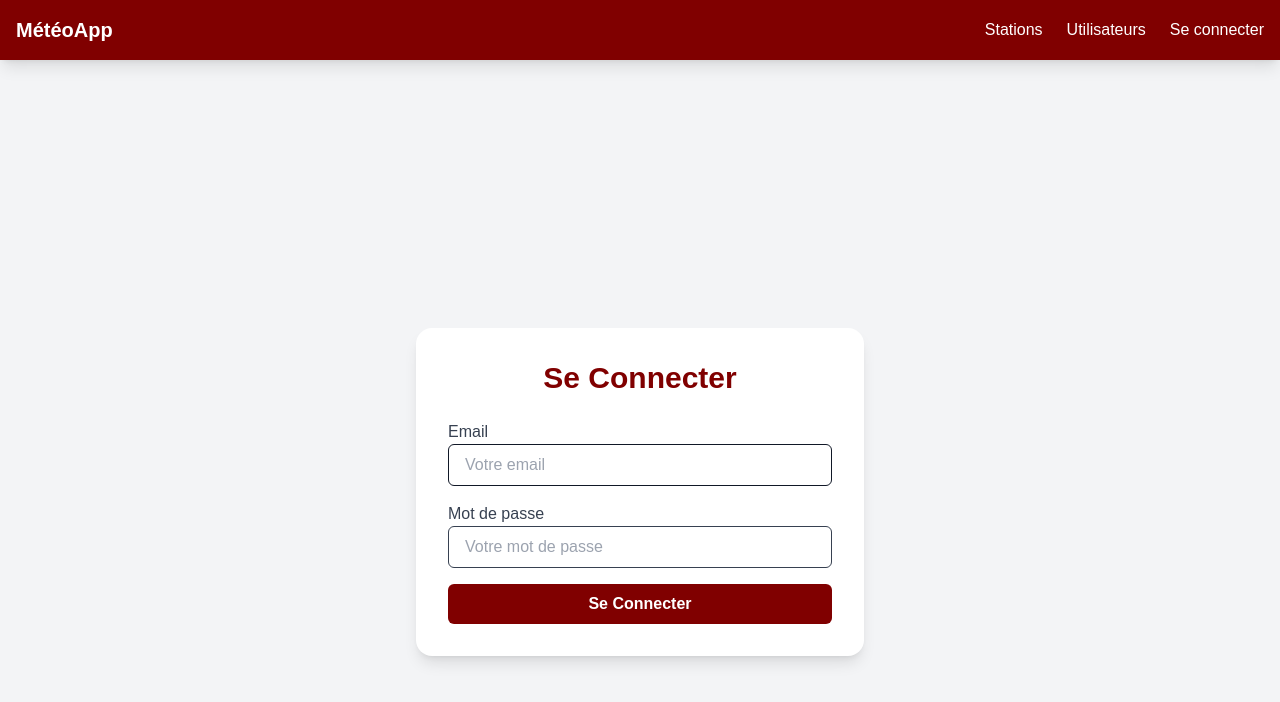
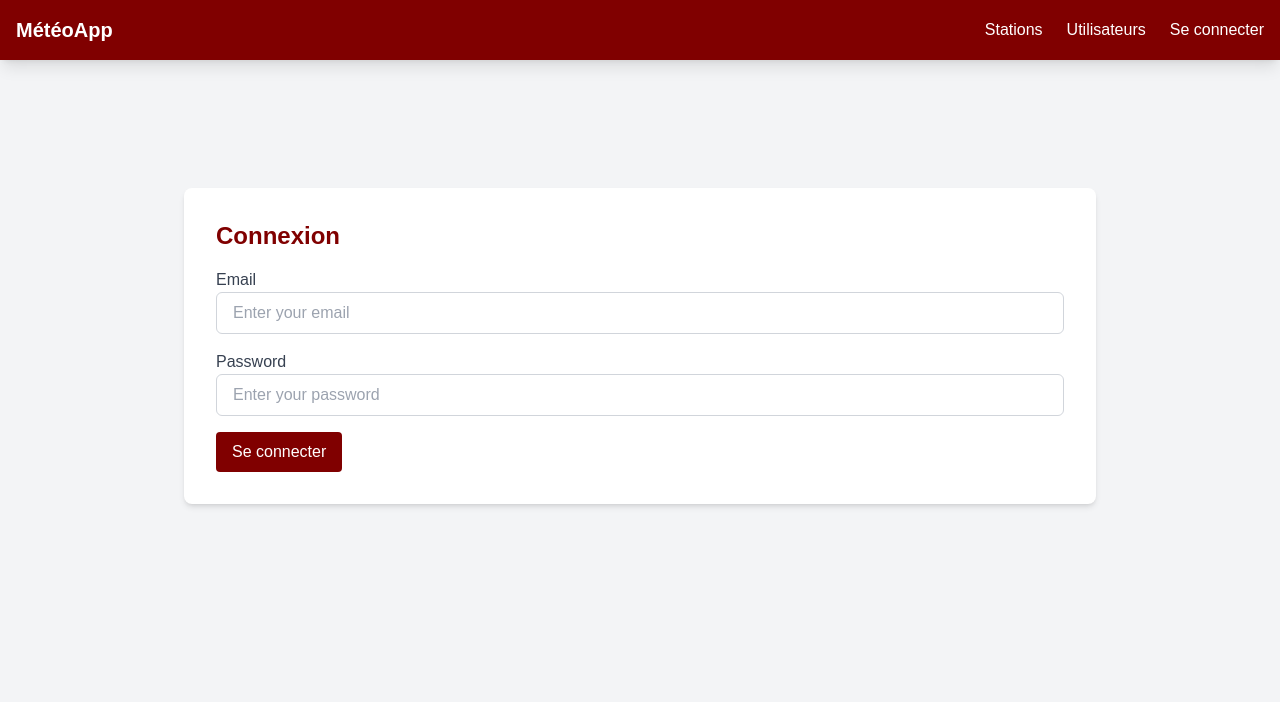
Before and after one commit to Fkmaxe/Frontend_Meteo, a Next.js app: page /login in a window 1280 px wide. Shown: the top 702 px of the page. Built offline with nearby package versions, Linux system fonts and the light colour scheme.

Commit message:
Touched at classes to rework the visuals a bit and made the login page with components (almost all there is in this page...)

```diff
--- a/src/app/login/page.tsx
+++ b/src/app/login/page.tsx
@@ -1,69 +1,10 @@
 "use client";
-import { useState } from "react";
-import { api } from "@/utils/api";
-import { useRouter } from "next/navigation";
+import LoginDynamicForm from "@/components/login/LoginDynamicForm";
 
 export default function Login() {
-    const [email, setEmail] = useState("");
-    const [password, setPassword] = useState("");
-    const [error, setError] = useState("");
-    const router = useRouter();
-
-    const handleLogin = async (e: React.FormEvent) => {
-        e.preventDefault();
-        setError("");
-
-        try {
-            const data = await api.users.login(email, password, router);
-            localStorage.setItem("jwtToken", data.token);
-            window.location.href = "/stations";
-        } catch (err: unknown) {
-            if (err instanceof Error) {
-                setError(err.message);
-            } else {
-                setError("An unknown error occurred");
-            }
-        }
-    };
-
     return (
-        <div className="min-h-screen flex items-center justify-center">
-            <div className="w-full max-w-md bg-white rounded-2xl shadow-lg p-8">
-                <h2 className="text-3xl font-bold text-center text-bordeaux mb-6">Se Connecter</h2>
-                <form onSubmit={handleLogin} className="space-y-4">
-                    <div>
-                        <label className="block text-gray-700 font-medium"><span>Email</span>
-                            <input
-                                type="email"
-                                value={email}
-                                onChange={(e) => setEmail(e.target.value)}
-                                placeholder="Votre email"
-                                className="w-full border border-gray-900 rounded-md px-4 py-2 text-gray-700 focus:ring-2 focus:ring-bordeaux"
-                                required
-                            />
-                        </label>
-                    </div>
-                    <div>
-                        <label className="block text-gray-700 font-medium"><span>Mot de passe</span>
-                            <input
-                                type="password"
-                                value={password}
-                                onChange={(e) => setPassword(e.target.value)}
-                                placeholder="Votre mot de passe"
-                                className="w-full border border-gray-700 rounded-md px-4 py-2 text-gray-700 focus:ring-2 focus:ring-bordeaux"
-                                required
-                            />
-                        </label>
-                    </div>
-                    <button
-                        type="submit"
-                        className="w-full bg-bordeaux text-white font-semibold py-2 rounded-md hover:bg-red-700 transition"
-                    >
-                        Se Connecter
-                    </button>
-                </form>
-                {error && <p className="mt-4 text-center text-red-500">{error}</p>}
-            </div>
+        <div className="w-3/4 mt-24 items-center justify-center mx-auto">
+            <LoginDynamicForm />
         </div>
     );
 }
--- a/src/app/users/page.tsx
+++ b/src/app/users/page.tsx
@@ -59,7 +59,7 @@ export default function UserManagement() {
     };
 
     return (
-        <div>
+        <div >
             <h1 className="text-5xl font-bold text-center text-bordeaux mb-8">
                 Gestion des Utilisateurs
             </h1>
@@ -69,9 +69,12 @@ export default function UserManagement() {
                     <span className="ml-2">{error}</span>
                 </div>
             )}
-            {/* Creation form */}
-            <UserDynamicForm />
+            <div className="w-3/4 items-center justify-center mx-auto">
+                {/* Creation form */}
+                <UserDynamicForm />
+            </div>
             {/* User list */}
+            <h2 className="text-3xl font-semibold text-bordeaux mt-8">Liste des Utilisateurs</h2>
             <div className="grid grid-cols-1 sm:grid-cols-2 lg:grid-cols-3 gap-6 mt-8">
                 {users.length > 0 ? (
                     users.map((user) => (
--- a/src/components/DynamicForm.tsx
+++ b/src/components/DynamicForm.tsx
@@ -55,7 +55,7 @@ export default function DynamicForm({
                         onChange={handleChange}
                         placeholder={field.placeholder || ""}
                         required={field.required}
-                        className="w-full border border-gray-300 rounded-md px-4 py-2"
+                        className="w-full border border-gray-300 text-gray-700 rounded-md px-4 py-2"
                         {...field.props}
                     />
                 </div>
--- /dev/null
+++ b/src/components/login/LoginDynamicForm.tsx
@@ -0,0 +1,45 @@
+"use client";
+import { useState } from "react";
+import { useRouter } from "next/navigation";
+import DynamicForm, { Field } from "../DynamicForm";
+import { api } from "@/utils/api";
+
+export default function LoginDynamicForm() {
+    const router = useRouter();
+    const [error, setError] = useState("");
+
+    const fields: Field[] = [
+        {
+            name: "email",
+            label: "Email",
+            placeholder: "Enter your email",
+            type: "email",
+            required: true,
+        },
+        {
+            name: "password",
+            label: "Password",
+            placeholder: "Enter your password",
+            type: "password",
+            required: true,
+        },
+    ];
+
+    const handleSubmit = async (formData: Record<string, string>) => {
+        try {
+            const data = await api.users.login(formData.email, formData.password, router);
+            localStorage.setItem("jwtToken", data.token);
+            router.replace("/stations");
+        } catch (err) {
+            setError(err instanceof Error ? err.message : "An unknown error occurred");
+        }
+    };
+
+    return (
+        <div className="bg-white p-8 rounded-lg shadow-md">
+            {error && <div className="mb-4 text-red-600">{error}</div>}
+            <h2 className="text-2xl font-semibold text-bordeaux mb-4">Connexion</h2>
+            <DynamicForm fields={fields} onSubmit={handleSubmit} buttonText="Se connecter" />
+        </div>
+    );
+}
--- a/src/components/user/UserDynamicForm.tsx
+++ b/src/components/user/UserDynamicForm.tsx
@@ -28,7 +28,7 @@ export default function UserDynamicForm() {
     };
 
     return (
-        <div className="max-w-md mx-auto bg-white p-8 rounded-lg shadow-md">
+        <div className="bg-white p-8 rounded-lg shadow-md">
             {error && <div className="mb-4 text-red-600">{error}</div>}
             <h2 className="text-2xl font-semibold text-bordeaux mb-4">Créer un Utilisateur</h2>
             <DynamicForm fields={fields} onSubmit={handleSubmit} buttonText="Créer Utilisateur" />
```
